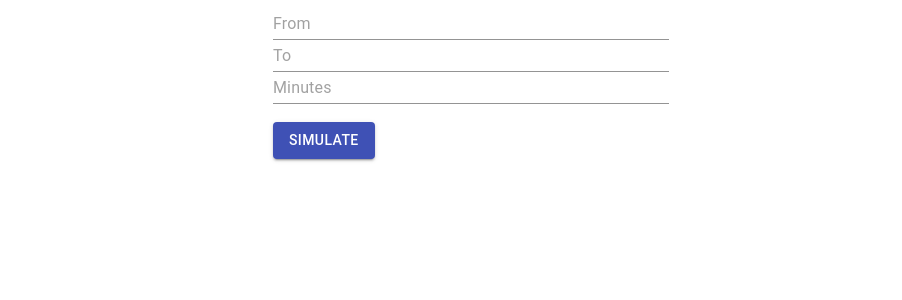
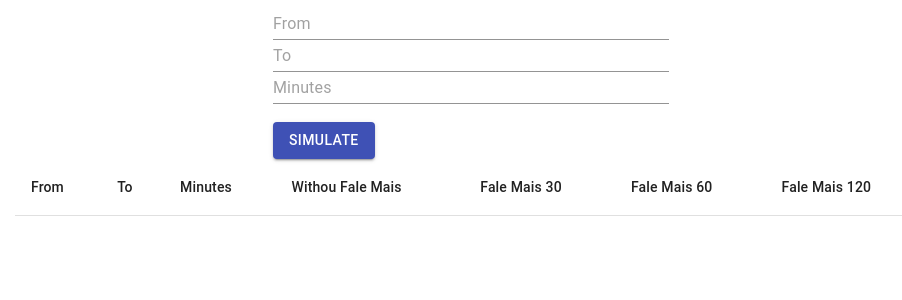
Before and after one commit to tiago-sn/mui-tampletes, a React app: page / in a window 1280 px wide. Shown: the top 300 px of the page, without its empty margins (169-1071 px from the left). Built offline with nearby package versions, Linux system fonts and the light colour scheme.

Commit message:
Add <Table /> to <App />

```diff
--- a/src/app.tsx
+++ b/src/app.tsx
@@ -1,6 +1,8 @@
 import React, { useReducer } from 'react';
+import { Container, Grid } from '@material-ui/core';
 import simulate from './lib';
 import Form from './components/Form';
+import Table from './components/Table';
 import { ReactChangeEvent, State, ReactMouseEvent, DDD } from './app.types';
 import reducer from './reducer';
 
@@ -23,18 +25,24 @@ const App: React.FC = () => {
   const onSimulate = (e: ReactMouseEvent) => {
     const { from, to, minutes } = state;
     const simulations = simulate(from as DDD, to as DDD, minutes as DDD);
-    dispatch({ type: 'addSimulation', value: simulations });
+    const value = [from, to, minutes, ...simulations];
+    dispatch({ type: 'addSimulation', value });
     dispatch({ type: 'cleanForm' });
   };
 
   const { from, to, minutes } = state;
   const formState = { from, to, minutes };
   return (
-    <Form
-      onInputChange={selectDDD}
-      onSimulate={onSimulate}
-      formState={formState}
-    />
+    <Container maxWidth="md">
+      <Grid container>
+        <Form
+          onInputChange={selectDDD}
+          onSimulate={onSimulate}
+          formState={formState}
+        />
+        <Table simulations={state.simulations} />
+      </Grid>
+    </Container>
   );
 };
 
```
